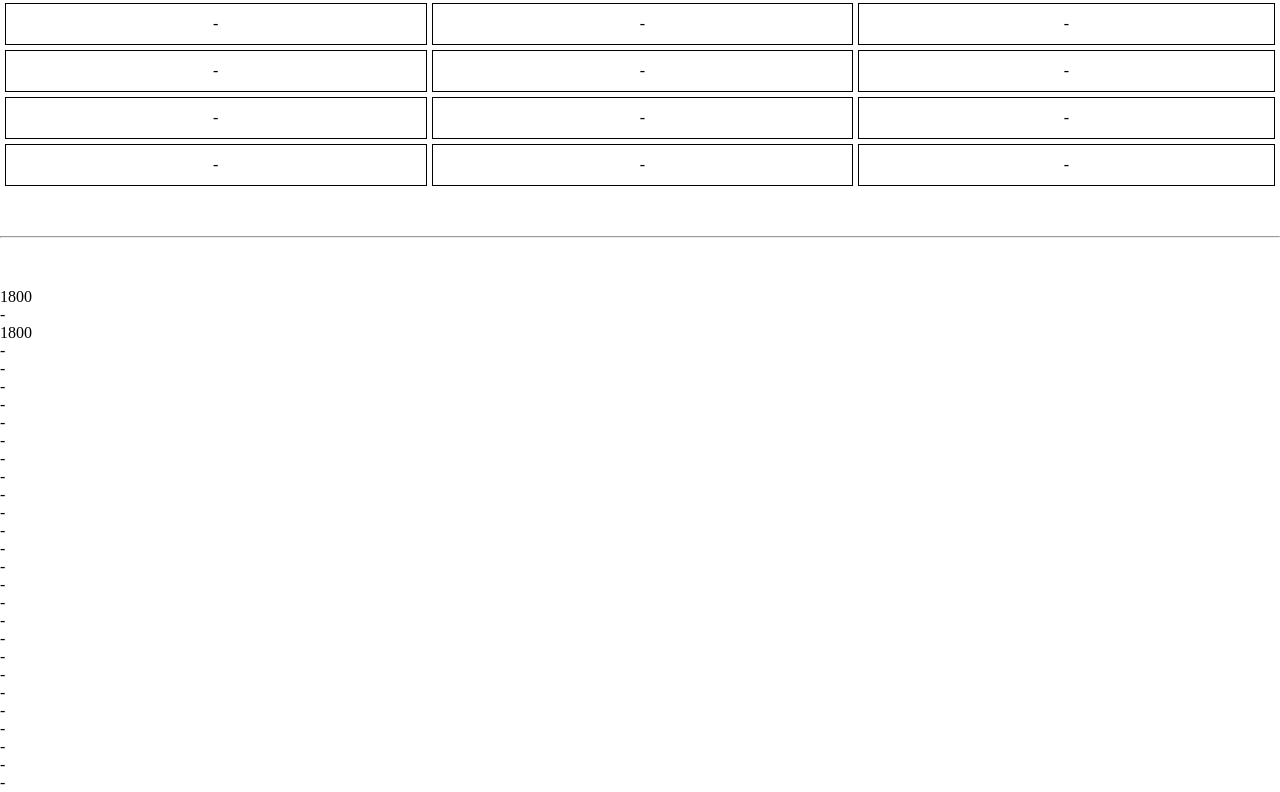
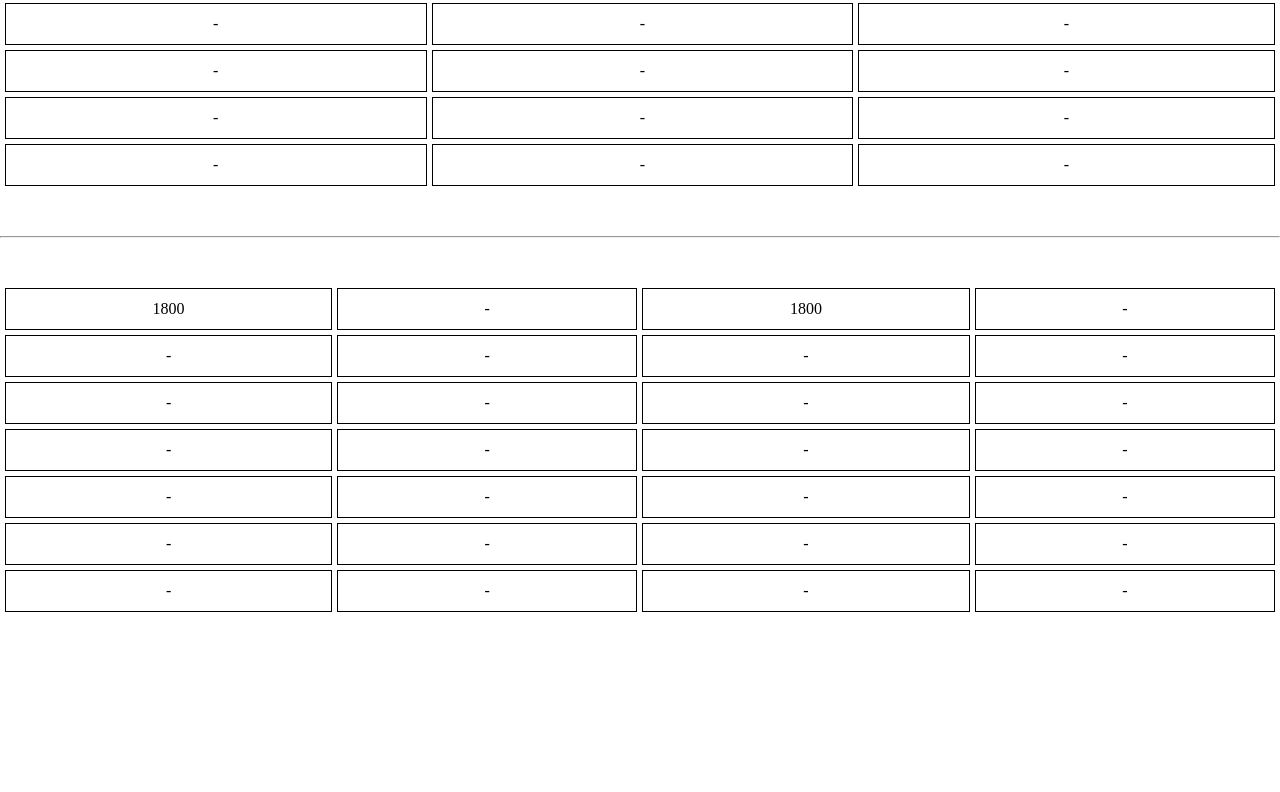
Before and after one commit to MgNyoMhine/Dad-s-project, a plain HTML site: page index.html in a window 1280 px wide. Shown: the part 2319-3111 px from the top of the page. After the commit the page ends 2936 px from the top, so only its background shows below. Drawn offline with Linux system fonts and the light colour scheme.

Commit message:
Update style.css

```diff
--- a/style.css
+++ b/style.css
@@ -180,3 +180,17 @@ button:active {
 input:focus {
     border: 3px solid cyan ;
 }
+
+.nawin1800 {
+    display: grid;
+    grid-template-columns: auto auto auto auto;
+    gap: 5px;
+    padding: 10x;
+    margin: 5px;
+}
+
+.nawin1800 div{
+    border: 1px solid black;
+    text-align: center;
+    line-height: 40px;
+}
```
